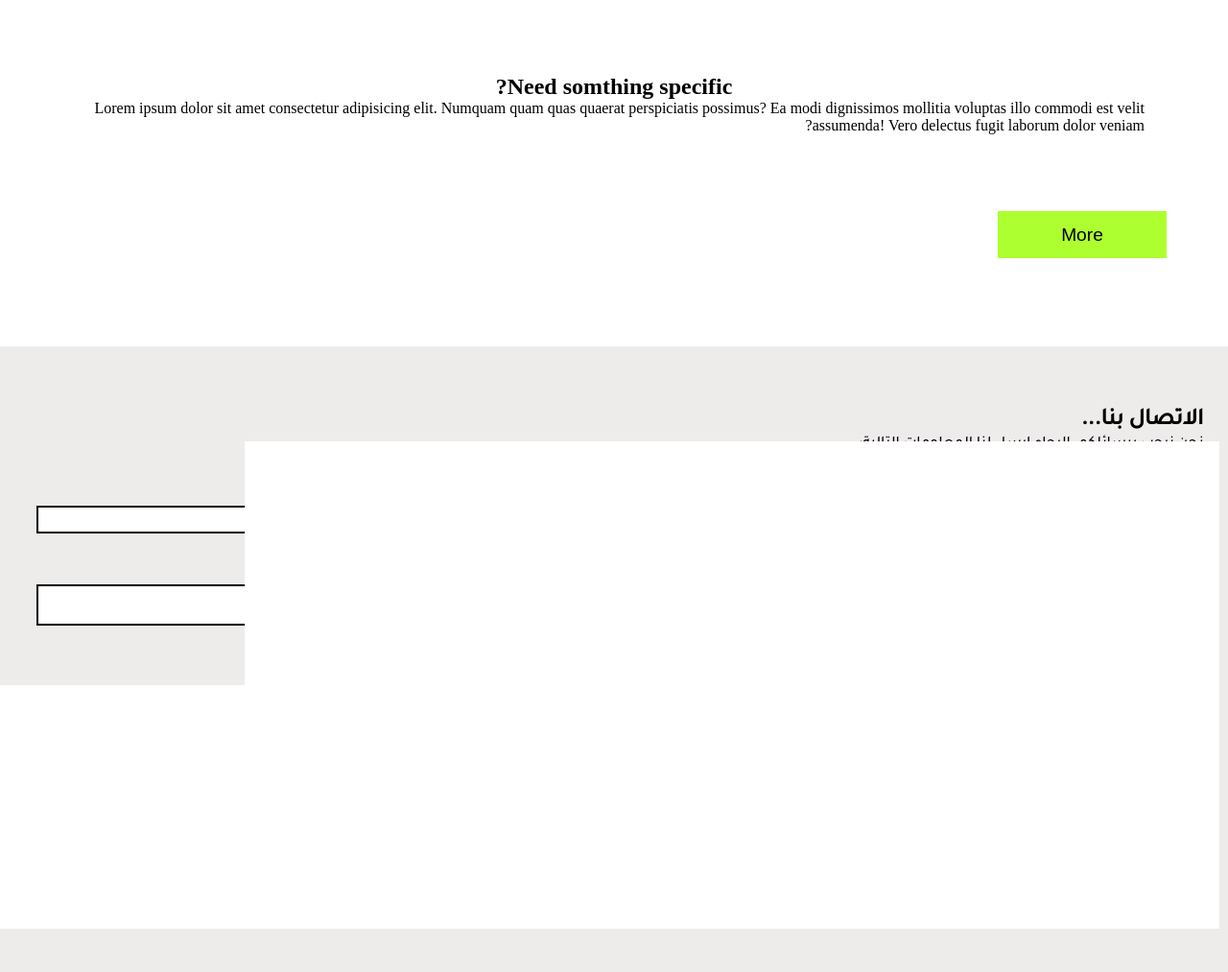
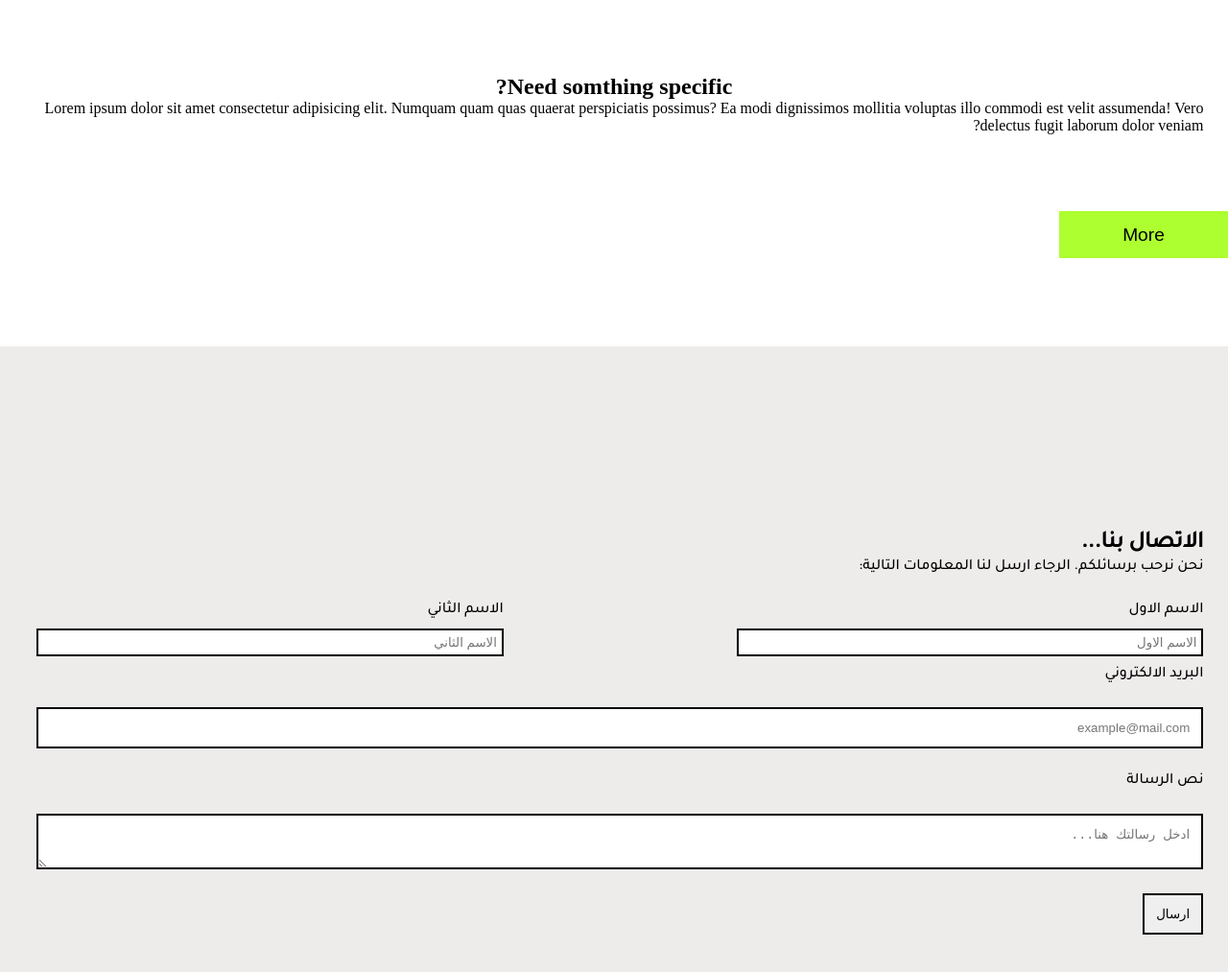
Before and after one commit to MohGhaili/Html-Css-proj, a plain HTML site: page index.html in a window 1280 px wide. Shown: the part 1319-2332 px from the top of the page at 96% size. Drawn offline with Linux system fonts and the light colour scheme.

Commit message:
Css bug fixed

```diff
--- a/index.html
+++ b/index.html
@@ -65,18 +65,20 @@
                     </div>
                 </div>
             </div>
-            <div class="row specific">
+            <div class="row">
+                <div class="specific col-lg-12">
                     <h2>
                         Need somthing specific?
                     </h2>
                     <p>Lorem ipsum dolor sit amet consectetur adipisicing elit. Numquam quam quas quaerat perspiciatis possimus? Ea modi dignissimos mollitia voluptas illo commodi est velit assumenda! Vero delectus fugit laborum dolor veniam?</p>
                     <button class="more" type="button">More</button>
                 </div>
+            </div>
         </section>
 
+        <section class="new-page">
             <div class="row">
-            <div class="col-lg-12">
-                <section class="contscts new-page">
+                <div class="col-lg-12 contscts">
                     <h1>الاتصال بنا...</h1>
                     <p>نحن نرحب برسائلكم. الرجاء ارسل لنا المعلومات التالية:</p>
                     <div class="form-container">
@@ -103,8 +105,16 @@
                             </div>
                         </form>
                     </div>
+                </div>
+            </div>
+        </section>
+
+        <!-- <div class="row new-page">
+            <div class="col-lg-12 col-m-3">
+                <section class="contscts">
+
                 </section>
             </div>
-        </div>
+        </div> -->
     </body>
 </html>
--- a/styles/main.css
+++ b/styles/main.css
@@ -143,12 +143,12 @@ h1,h3{
 }
 
 .item > h2 {
-  margin-top: 2em;
+  margin-top: 6vh;
   text-align: center;
 }
 
 .specific {
-  margin: 10vh 5vw;
+  margin: 10vh 0vw;
 }
 
 .specific > h2,p {
@@ -170,7 +170,7 @@ h1,h3{
   font-family: 'Tajawal', sans-serif;
 }
 .contscts h1 {
-  padding-top: 5%;
+  padding-top: 15%;
 }
 .contscts h1, p {
   text-align: right;
@@ -243,6 +243,9 @@ h1,h3{
   .col-md-10 {width: 83.33%;}
   .col-md-11 {width: 91.66%;}
   .col-md-12 {width: 100%;}
+  .contscts {
+      height: 100%;
+  }
 }
 
 @media (min-width:992px){
```
Lines whose indentation alone changed are shown as unchanged.
